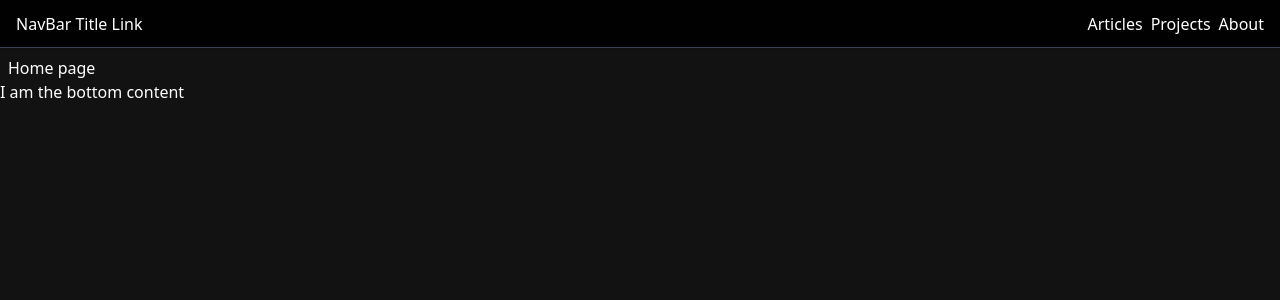
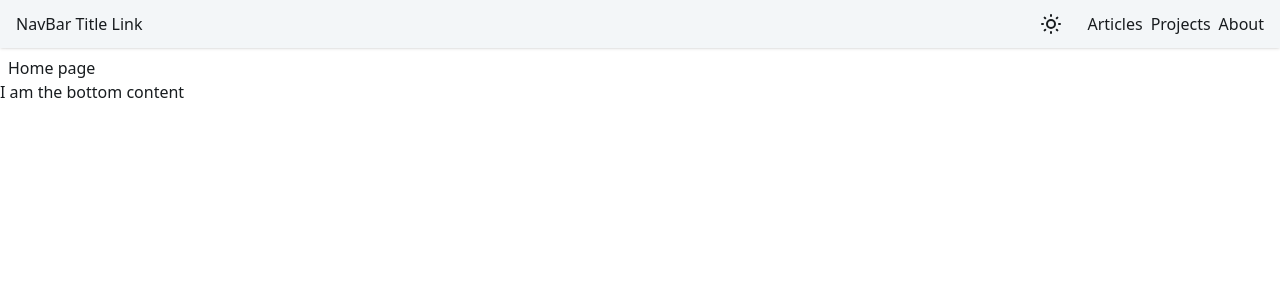
Before and after one commit to realth000/miko-blog, a React (Vite) app: page / in a window 1280 px wide. Shown: the top 300 px of the page. Built offline with nearby package versions, Linux system fonts and the light colour scheme.

Commit message:
feat: set and update theme

```diff
--- a/index.html
+++ b/index.html
@@ -4,11 +4,10 @@
     <meta charset="UTF-8" />
     <link rel="icon" type="image/svg+xml" href="/vite.svg" />
     <meta name="viewport" content="width=device-width, initial-scale=1.0" />
-    <meta name="color-scheme" content="dark" />
     <title>miko-blog</title>
   </head>
 
-  <body>
+  <body class="bg-surface-container-lowest text-on-surface">
     <div id="root"></div>
     <script type="module" src="/src/main.tsx"></script>
   </body>
--- a/src/App.tsx
+++ b/src/App.tsx
@@ -7,6 +7,7 @@ import {
 } from 'react'
 import { findRoute, notFondPageTarget } from '@/router/router'
 import { log } from './log'
+import ThemeContext, { type ColorScheme } from './providers/theme-context'
 import { purifyUrl } from './utils/encoding'
 
 /**
@@ -27,6 +28,19 @@ function splitHashAndAnchor(data: string): {
 }
 
 export default function App() {
+  const preferDark = globalThis.window.matchMedia(
+    '(prefers-color-scheme: dark)',
+  ).matches
+  const storedTheme =
+    localStorage.getItem('theme') ?? (preferDark ? 'dark' : 'light')
+  const initialTheme: ColorScheme =
+    storedTheme === 'dark'
+      ? 'dark'
+      : storedTheme === 'light'
+        ? 'light'
+        : 'system'
+  const [theme, setTheme] = useState<ColorScheme>(initialTheme)
+
   /**
    * The hash here is the part of hash for routing.
    */
@@ -150,5 +164,18 @@ export default function App() {
     }
   }, [currAnchor])
 
-  return <>{renderPage()}</>
+  useEffect(() => {
+    const inDark =
+      theme === 'system' ? (preferDark ? true : false) : theme === 'dark'
+    document.documentElement.classList.toggle('dark', inDark)
+    localStorage.setItem('theme', theme)
+  }, [theme, preferDark])
+
+  return (
+    <>
+      <ThemeContext.Provider value={{ theme, setTheme }}>
+        {renderPage()}
+      </ThemeContext.Provider>
+    </>
+  )
 }
--- a/src/components/NavBar.tsx
+++ b/src/components/NavBar.tsx
@@ -1,10 +1,38 @@
+import { IconCloudQuestion, IconMoon, IconSun } from '@tabler/icons-react'
+import { useContext } from 'react'
+import ThemeContext from '@/providers/theme-context'
+
+function ThemeButton() {
+  // eslint-disable-next-line @typescript-eslint/no-non-null-assertion
+  const { theme, setTheme } = useContext(ThemeContext)!
+
+  const toggleTHeme = () => {
+    setTheme(theme == 'light' ? 'dark' : theme == 'dark' ? 'system' : 'light')
+  }
+
+  return (
+    <button onClick={toggleTHeme}>
+      {theme == 'light' ? (
+        <IconSun />
+      ) : theme == 'dark' ? (
+        <IconMoon />
+      ) : (
+        <IconCloudQuestion />
+      )}
+    </button>
+  )
+}
+
 export default function NavBar() {
   return (
-    <header className="h-nav-bar-height fixed top-0 right-0 left-0 flex border-b border-gray-700 bg-black/90 px-4 py-3 shadow-sm backdrop-blur-sm">
+    <header className="h-nav-bar-height border-outline-variant bg-surface-container-low/80 fixed top-0 right-0 left-0 flex gap-6 px-4 py-3 shadow-sm backdrop-blur-sm">
       <div className="mr-auto ml-0 flex max-w-6xl items-center justify-between gap-6">
         <div className="shrink-0">
           <a href="/">NavBar Title Link</a>
         </div>
+      </div>
+      <div>
+        <ThemeButton />
       </div>
       <div className="flex gap-2">
         <a href="#/articles">Articles</a>
--- a/src/index.css
+++ b/src/index.css
@@ -2,7 +2,6 @@
 
 :root {
   font-family: system-ui, Avenir, Helvetica, Arial, sans-serif;
-  color-scheme: dark;
 }
 
 @layer base {
@@ -33,6 +32,9 @@
 *::before,
 *::after {
   box-sizing: border-box;
+  transition-property: color, background-color, border-color, text-decoration-color, fill, stroke;
+  transition-timing-function: cubic-bezier(0.4, 0, 0.2, 1);
+  transition-duration: 300ms;
 }
 
 h1,
@@ -49,59 +51,188 @@ body {
   padding: 0;
 }
 
-@theme {
-  /* Global material colors */
+@layer base {
+  :root {
+    --color-primary: #1c6586;
+    --color-on-primary: #ffffff;
+    --color-primary-container: #c4e7ff;
+    --color-on-primary-container: #001e2c;
+
+    --color-secondary: #4e616d;
+    --color-on-secondary: #ffffff;
+    --color-secondary-container: #d1e5f4;
+    --color-on-secondary-container: #0a1e28;
+
+    --color-tertiary: #605a7d;
+    --color-on-tertiary: #ffffff;
+    --color-tertiary-container: #e6deff;
+    --color-on-tertiary-container: #1c1736;
+
+    --color-error: #ba1a1a;
+    --color-on-error: #ffffff;
+    --color-error-container: #ffdad6;
+    --color-on-error-container: #410002;
+
+    --color-surface: #f7f9fc;
+    --color-on-surface: #181c1f;
+    --color-surface-dim: #d8dadd;
+    --color-surface-bright: #f7f9fc;
+    --color-surface-container-lowest: #ffffff;
+    --color-surface-container-low: #f1f4f7;
+    --color-surface-container: #ebedf1;
+    --color-surface-container-high: #e5e8eb;
+    --color-surface-container-highest: #dfe3e7;
+    --color-on-surface-variant: #41484d;
+    --color-outline: #71787d;
+    --color-outline-variant: #c0c7cd;
+    --color-inverse-surface: #2c3134;
+    --color-inverse-on-surface: #f7f9fc;
+    --color-inverse-primary: #8fcef3;
+
+    --color-pink: #844a82;
+    --color-on-pink: #ffffff;
+    --color-pink-container: #ffd6f9;
+    --color-on-pink-container: #36063a;
+
+    --color-green: #3f6932;
+    --color-on-green: #ffffff;
+    --color-green-container: #c2efae;
+    --color-on-green-container: #072100;
+
+    --color-gold: #6a5e00;
+    --color-on-gold: #ffffff;
+    --color-gold-container: #fae287;
+    --color-on-gold-container: #211c00;
+
+    --color-cyan: #006a62;
+    --color-on-cyan: #ffffff;
+    --color-cyan-container: #9df2e7;
+    --color-on-cyan-container: #00201d;
+
+    --color-amber: #8e4e20;
+    --color-on-amber: #ffffff;
+    --color-amber-container: #ffdbc7;
+    --color-on-amber-container: #2e1500;
+  }
+
+  .dark {
     --color-primary: #8fcef3;
-  --color-on-primay: #003549;
+    --color-on-primary: #003549;
+    --color-primary-container: #004c69;
+    --color-on-primary-container: #c4e7ff;
+
     --color-secondary: #b5c9d7;
     --color-on-secondary: #20333e;
+    --color-secondary-container: #374955;
+    --color-on-secondary-container: #d1e5f4;
+
     --color-tertiary: #cac1e9;
     --color-on-tertiary: #322c4c;
+    --color-tertiary-container: #484264;
+    --color-on-tertiary-container: #e6deff;
+
     --color-error: #ffb4ab;
     --color-on-error: #690005;
-  --color-primary-container: #004c69;
-  --color-on-primary-container: #c4e7ff;
-  --color-secondary-container: #374955;
-  --color-on-secondary-container: #d1e5f4;
-  --color-tertiary-container: #484264;
-  --color-on-tertiary-container: #e6deff;
     --color-error-container: #93000a;
     --color-on-error-container: #ffdad6;
+
+    --color-surface: #0f1417;
+    --color-on-surface: #dfe3e7;
     --color-surface-dim: #0f1417;
-  --color-surface: #0f1417;
     --color-surface-bright: #353a3d;
     --color-surface-container-lowest: #0a0f12;
     --color-surface-container-low: #181c1f;
     --color-surface-container: #1c2023;
     --color-surface-container-high: #262b2e;
     --color-surface-container-highest: #313539;
-  --color-on-surface: #dfe3e7;
     --color-on-surface-variant: #c0c7cd;
     --color-outline: #8b9297;
     --color-outline-variant: #41484d;
     --color-inverse-surface: #dfe3e7;
     --color-inverse-on-surface: #2c3134;
     --color-inverse-primary: #1c6586;
+
     --color-pink: #eeb4e9;
     --color-on-pink: #4a204b;
     --color-pink-container: #643663;
     --color-on-pink-container: #ffd6f9;
+
     --color-green: #a7d394;
     --color-on-green: #13380a;
     --color-green-container: #2a4f1f;
     --color-on-green-container: #c2efae;
+
     --color-gold: #ddc66e;
     --color-on-gold: #3a3000;
     --color-gold-container: #544600;
     --color-on-gold-container: #fae287;
+
     --color-cyan: #81d5cb;
     --color-on-cyan: #003733;
     --color-cyan-container: #00504a;
     --color-on-cyan-container: #9df2e7;
+
     --color-amber: #ffb688;
     --color-on-amber: #512400;
     --color-amber-container: #6e380f;
     --color-on-amber-container: #ffdbc7;
+  }
+}
+
+
+@theme {
+  /* Material colors */
+  --color-primary: var(--color-primary);
+  --color-on-primary: var(--color-on-primary);
+  --color-primary-container: var(--color-primary-container);
+  --color-on-primary-container: var(--color-on-primary-container);
+  --color-secondary: var(--color-secondary);
+  --color-on-secondary: var(--color-on-secondary);
+  --color-secondary-container: var(--color-secondary-container);
+  --color-on-secondary-container: var(--color-on-secondary-container);
+  --color-tertiary: var(--color-tertiary);
+  --color-on-tertiary: var(--color-on-tertiary);
+  --color-tertiary-container: var(--color-tertiary-container);
+  --color-on-tertiary-container: var(--color-on-tertiary-container);
+  --color-error: var(--color-error);
+  --color-on-error: var(--color-on-error);
+  --color-error-container: var(--color-error-container);
+  --color-on-error-container: var(--color-on-error-container);
+  --color-surface: var(--color-surface);
+  --color-on-surface: var(--color-on-surface);
+  --color-surface-dim: var(--color-surface-dim);
+  --color-surface-bright: var(--color-surface-bright);
+  --color-surface-container-lowest: var(--color-surface-container-lowest);
+  --color-surface-container-low: var(--color-surface-container-low);
+  --color-surface-container: var(--color-surface-container);
+  --color-surface-container-high: var(--color-surface-container-high);
+  --color-surface-container-highest: var(--color-surface-container-highest);
+  --color-on-surface-variant: var(--color-on-surface-variant);
+  --color-outline: var(--color-outline);
+  --color-outline-variant: var(--color-outline-variant);
+  --color-inverse-surface: var(--color-inverse-surface);
+  --color-inverse-on-surface: var(--color-inverse-on-surface);
+  --color-inverse-primary: var(--color-inverse-primary);
+  --color-pink: var(--color-pink);
+  --color-on-pink: var(--color-on-pink);
+  --color-pink-container: var(--color-pink-container);
+  --color-on-pink-container: var(--color-on-pink-container);
+  --color-green: var(--color-green);
+  --color-on-green: var(--color-on-green);
+  --color-green-container: var(--color-green-container);
+  --color-on-green-container: var(--color-on-green-container);
+  --color-gold: var(--color-gold);
+  --color-on-gold: var(--color-on-gold);
+  --color-gold-container: var(--color-gold-container);
+  --color-on-gold-container: var(--color-on-gold-container);
+  --color-cyan: var(--color-cyan);
+  --color-on-cyan: var(--color-on-cyan);
+  --color-cyan-container: var(--color-cyan-container);
+  --color-on-cyan-container: var(--color-on-cyan-container);
+  --color-amber: var(--color-amber);
+  --color-on-amber: var(--color-on-amber);
+  --color-amber-container: var(--color-amber-container);
+  --color-on-amber-container: var(--color-on-amber-container);
 
   /* Global */
   --spacing-max-width-content: 48rem;
@@ -111,7 +242,6 @@ body {
   --spacing-side-bar-width: 12rem;
 
   /* Article */
-  --color-article-code-bg: var(--color-secondary-container); /* bg-gray-600 */
   --spacing-article-codeblock-padding: 4rem;
   --spacing-article-paragraph: 1rem;
 }
--- a/src/pages/ArticlesPage.template.tsx
+++ b/src/pages/ArticlesPage.template.tsx
@@ -14,10 +14,12 @@ function ArticleInfoCard(info: ArticleInfo) {
   return (
     <div
       key={info.route}
-      className="rounded-xl border border-gray-200 bg-gray-700 shadow-lg"
+      className="border-outline bg-surface-container-low rounded-xl border shadow-lg"
     >
       <a href={`#/articles/${info.route}`}>
-        <h3 className="mb-2 text-xl font-bold text-gray-300">{info.title}</h3>
+        <h3 className="text-primary-300 mb-2 text-xl font-bold">
+          {info.title}
+        </h3>
         <div className="text-sm">{info.date.toString()}</div>
         <div>{info.summary}</div>
         <div>{info.tags.join('; ')}</div>
--- /dev/null
+++ b/src/providers/theme-context.ts
@@ -0,0 +1,16 @@
+import { createContext } from 'react'
+
+/**
+ * Color scheme.
+ */
+export type ColorScheme = 'light' | 'dark' | 'system'
+
+const ThemeContext = createContext<
+  | {
+      theme: ColorScheme
+      setTheme: React.Dispatch<React.SetStateAction<ColorScheme>>
+    }
+  | undefined
+>(undefined)
+
+export default ThemeContext
```
Also changed, not shown: src/components/ArticleContents.tsx (+14 -3 lines), src/components/mdx/MdxComponents.tsx (+4 -4 lines). Lines whose indentation alone changed are shown as unchanged.
